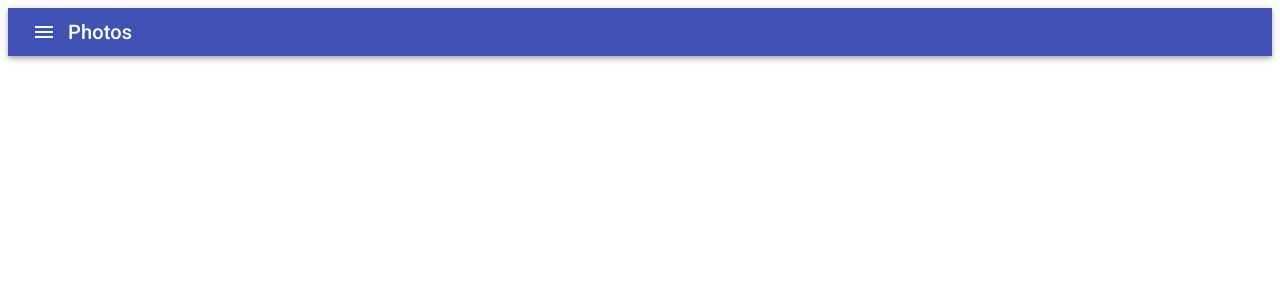
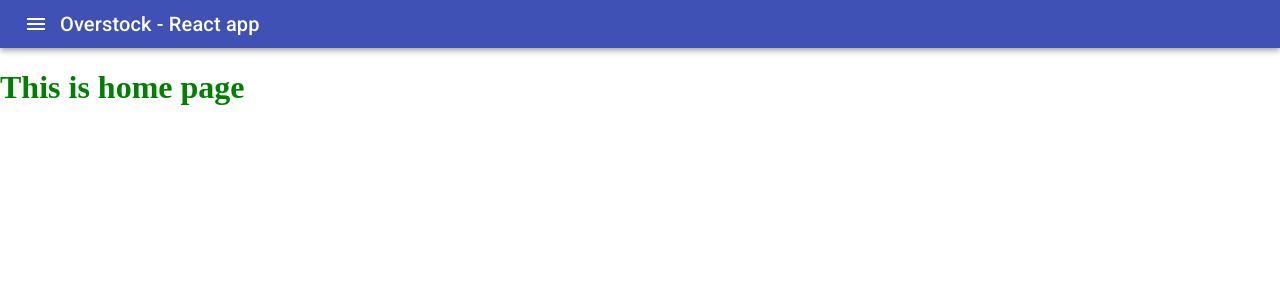
Before and after one commit to ArunRamachandran/Overstock, a React app: page / in a window 1280 px wide. Shown: the top 300 px of the page. Built offline with nearby package versions, Linux system fonts and the light colour scheme.

Commit message:
Integrated routing logic & added Home page container

```diff
--- a/package.json
+++ b/package.json
@@ -47,7 +47,8 @@
     "react-redux": "5.0.7",
     "react-router-dom": "4.2.2",
     "redux": "4.0.1",
-    "redux-thunk": "2.1.0"
+    "redux-thunk": "2.1.0",
+    "superagent": "^4.1.0"
   },
   "resolutions": {
     "babel-core": "7.0.0-bridge.0"
@@ -103,6 +104,8 @@
     "jest-fetch-mock": "3.0.1",
     "jsdom": "15.2.1",
     "koa-connect": "2.0.1",
+    "less": "^3.10.3",
+    "less-loader": "^5.0.0",
     "lint-staged": "9.5.0",
     "mini-css-extract-plugin": "0.9.0",
     "node-sass": "4.13.1",
--- a/src/components/Header.jsx
+++ b/src/components/Header.jsx
@@ -16,16 +16,22 @@ export default class Header extends Component {
             menuButton: {
               marginRight: theme.spacing(2),
             },
+            toolbar: {
+                minHeight: 128,
+                alignItems: 'flex-start',
+                paddingTop: theme.spacing(1),
+                paddingBottom: theme.spacing(2),
+              }
           }));
         return (
             <div className={classes.root}>
                 <AppBar position="static">
-                    <Toolbar variant="dense">
+                    <Toolbar className={classes.toolbar} variant="dense">
                     <IconButton edge="start" className={classes.menuButton} color="inherit" aria-label="menu">
                         <MenuIcon />
                     </IconButton>
                     <Typography variant="h6" color="inherit">
-                        Photos
+                        Overstock - React app
                     </Typography>
                     </Toolbar>
                 </AppBar>
--- a/src/components/PageLayout.jsx
+++ b/src/components/PageLayout.jsx
@@ -1,12 +1,14 @@
 import React, { Component } from 'react';
 import Header from './Header';
-
+import MainRouter from '../routes/MainRouter';
+import './page-layout.less';
 export default class PageLayout extends Component {
 
     render() {
         return (
             <div className="overstock-page-container">
                 <Header/>
+                <MainRouter/>
             </div>
         )
     }
--- /dev/null
+++ b/src/components/page-layout.less
@@ -0,0 +1,3 @@
+h1 {
+    color: green;
+}
--- /dev/null
+++ b/src/containers/Home.jsx
@@ -0,0 +1,28 @@
+import React, { Component } from 'react';
+import { connect } from 'react-redux';
+import store from '../store/configStore';
+
+class Home extends Component {
+
+    render() {
+        return (
+            <div className="home-page">
+                <h1>This is home page</h1>
+            </div>
+        )
+    }
+}
+
+const mapStateToProps = state => ({
+    isLoader: true,
+    data: []
+})
+
+const mapDispatchToProps = dispatch => ({
+    fetchData: (pageNumber) => store.dispatch(fetchData(pageNumber))
+})
+
+export default connect(
+    mapStateToProps,
+    mapDispatchToProps
+)(Home);
--- /dev/null
+++ b/src/routes/MainRouter.jsx
@@ -0,0 +1,13 @@
+import React, { Component } from 'react';
+import { Switch, Route } from 'react-router-dom';
+import Home from '../containers/Home';
+
+export default class MainRouter extends Component {
+    render () {
+        return (
+            <Switch>
+                    <Route exact path="/" component={Home}/>
+            </Switch>
+        )
+    }
+}
--- a/src/template.html
+++ b/src/template.html
@@ -5,14 +5,17 @@
     <meta name="viewport" content="width=device-width, initial-scale=1, shrink-to-fit=no">
     <link rel="stylesheet" href="https://fonts.googleapis.com/css?family=Roboto:300,400,500,700&display=swap" />
     <link rel="stylesheet" href="https://fonts.googleapis.com/icon?family=Material+Icons" />
-    <title>Webpack react boilerplate</title>
+    <title>Overstock - React app</title>
 </head>
+<style>
+    body { margin: 0 }
+</style>
 <body>
-<noscript>
-    You need to enable JavaScript to run this app.
-</noscript>
+    <noscript>
+        You need to enable JavaScript to run this app.
+    </noscript>
 
-<div id="app"></div>
+    <div id="app"></div>
 
 </body>
 </html>
--- a/webpack/webpack.dev.js
+++ b/webpack/webpack.dev.js
@@ -28,6 +28,23 @@ module.exports = {
           'sass-loader',
         ],
       },
+      {
+        test: /\.(less)$/,
+        use: [
+          'style-loader',
+          {
+            loader: 'css-loader',
+            options: {
+              sourceMap: true,
+              localsConvention: 'camelCase',
+              modules: {
+                localIdentName: '[local]___[hash:base64:5]',
+              },
+            },
+          },
+          'less-loader',
+        ],
+      },
     ],
   },
   devServer: {
```
Also changed, not shown: webpack/webpack.prod.js (+17 -0 lines), 1 other file (tests, documents, lock files or other folders).
